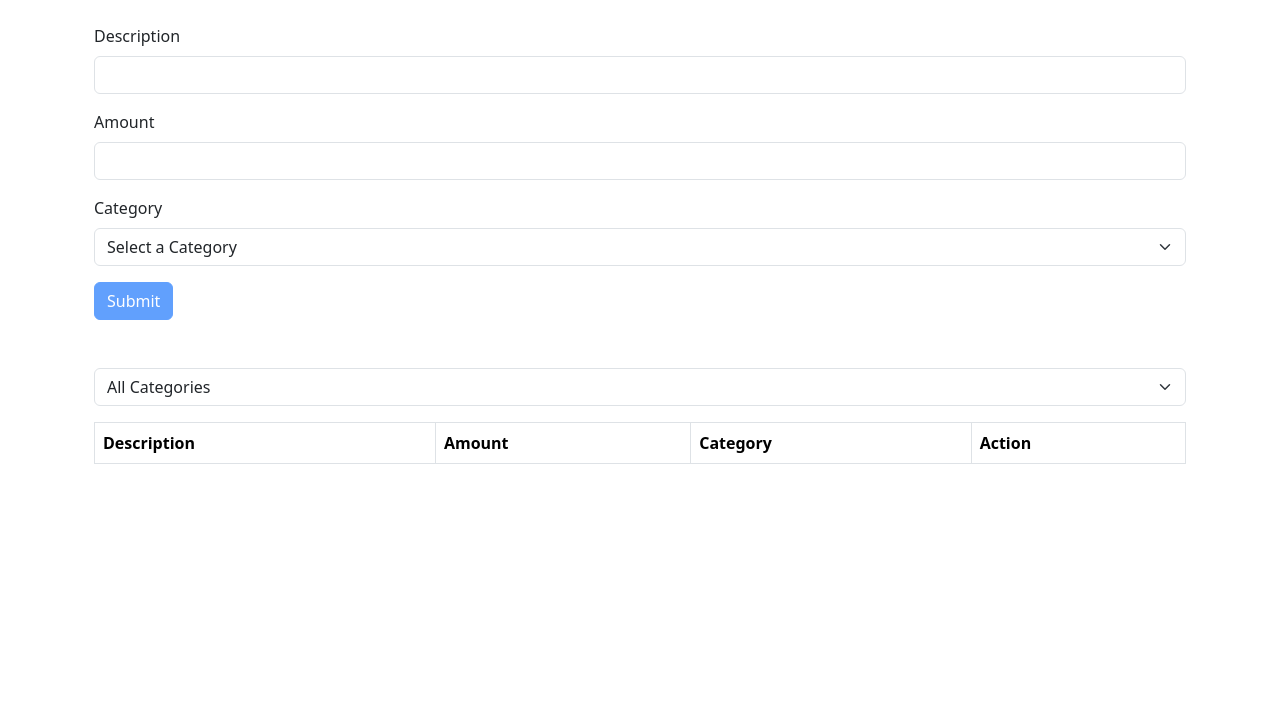
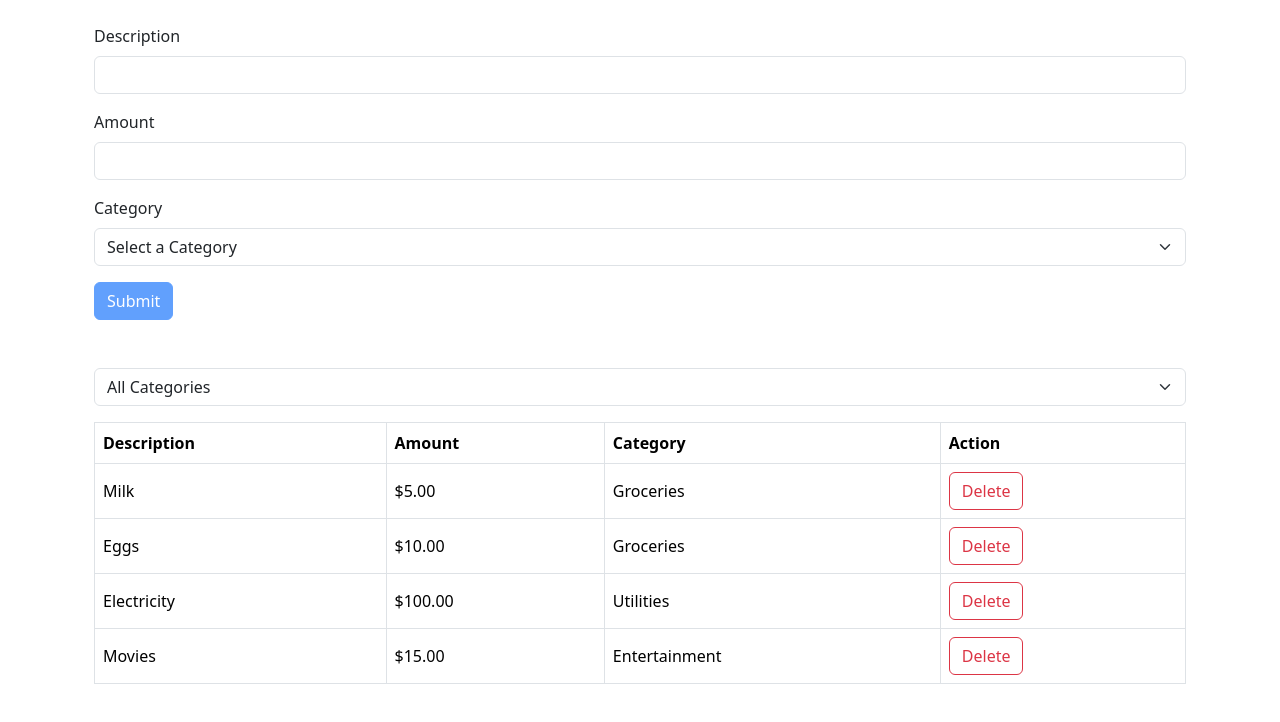
Before and after one commit to lokario/expense-tracker, a React (Vite) app: page / in a window 1280 px wide. Shown: the top 722 px of the page. Built offline with nearby package versions, Linux system fonts and the light colour scheme.

Commit message:
Populate expenses array

```diff
--- a/src/App.tsx
+++ b/src/App.tsx
@@ -5,7 +5,12 @@ import Expense from "./components/expense";
 
 function App() {
 	const [lastExpenseId, setLastExpenseId] = useState(0);
-	const [expenses, setExpenses] = useState<Expense[]>([]);
+	const [expenses, setExpenses] = useState<Expense[]>([
+		{ id: 1, description: "Milk", amount: 5, category: "Groceries" },
+		{ id: 2, description: "Eggs", amount: 10, category: "Groceries" },
+		{ id: 3, description: "Electricity", amount: 100, category: "Utilities" },
+		{ id: 1, description: "Movies", amount: 15, category: "Entertainment" },
+	]);
 
 	const handleNewExpense = (expense: Expense) => {
 		const expenseId = lastExpenseId + 1;
```
